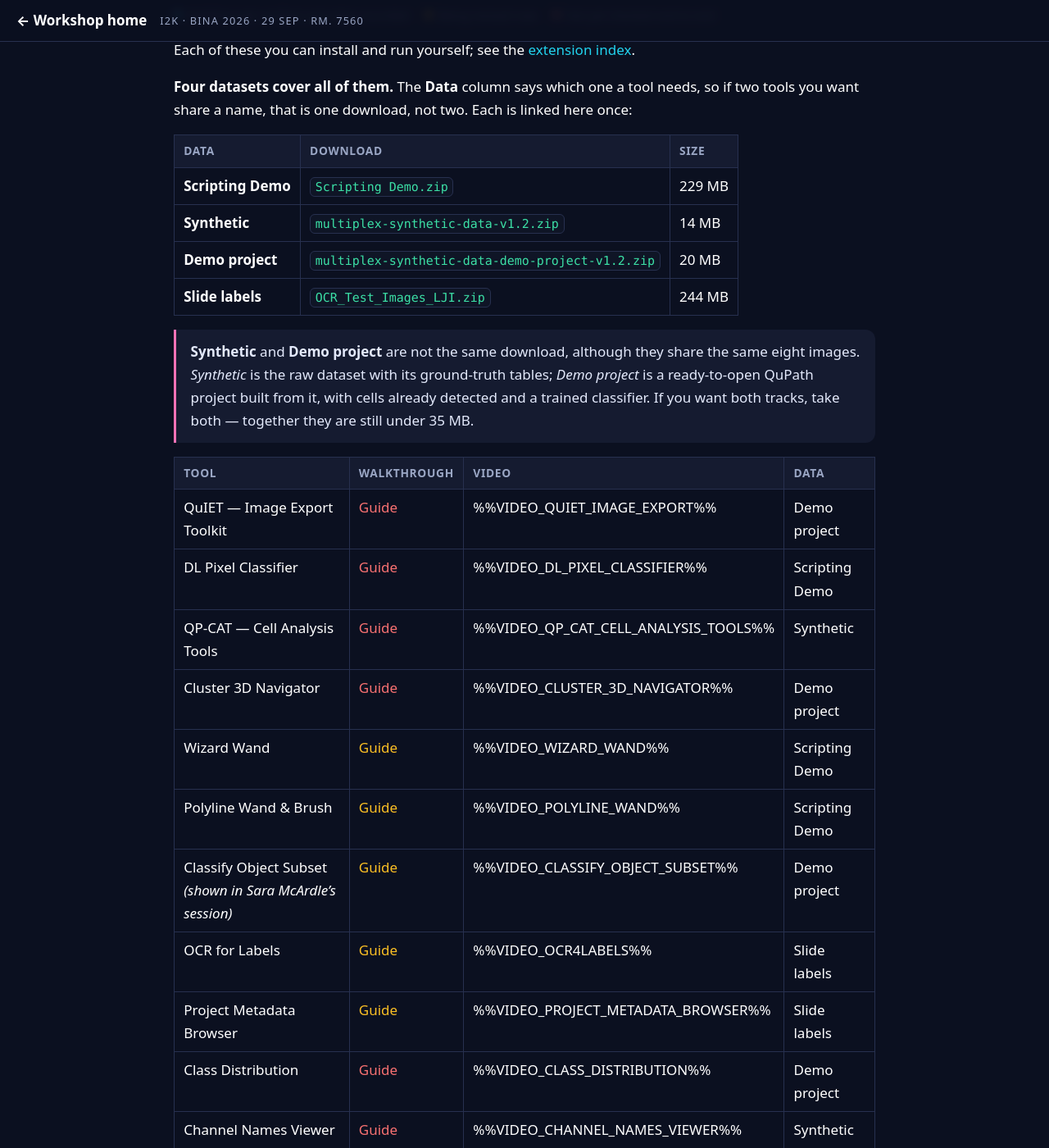
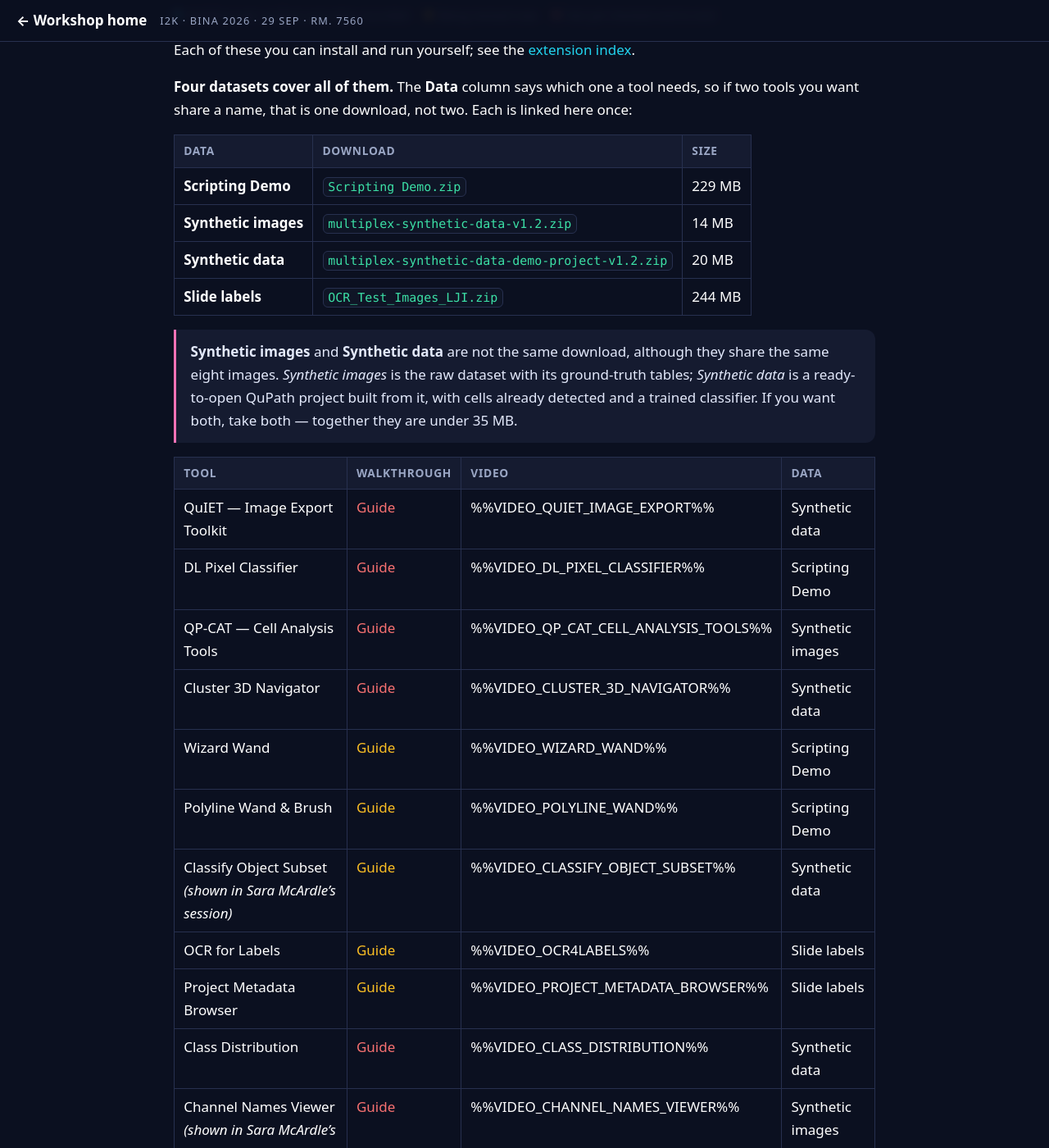
Before and after one commit to MichaelSNelson/BINA-I2K-2026-QuPath-Extensions, a Jekyll site: the page built from docs/walkthroughs.md, in a window 1280 px wide and 1400 px high, scrolled down 1463 px. Shown: the whole window at 82% size. Built offline with Jekyll 4.4.1, drawn with Linux system fonts in a browser that asks for light colours.

Commit message:
Rename the dataset labels so none of them look alike
'Demo project' and 'Scripting Demo' shared a word and were being mistaken
for each other. The project zip is now 'Synthetic data'.

That would have put it beside the raw 14 MB set, still labelled 'Synthetic',
so the raw one becomes 'Synthetic images'. The two now differ in the noun
rather than in a modifier, and neither contains 'Demo'.

Claude-Session: https://claude.ai/code/session_01KwiACUr5MacuDvqp74c96o

```diff
--- a/docs/walkthroughs.md
+++ b/docs/walkthroughs.md
@@ -66,28 +66,28 @@ tools you want share a name, that is one download, not two. Each is linked here
 | Data | Download | Size |
 |---|---|---|
 | **Scripting Demo** | [`Scripting Demo.zip`](https://drive.google.com/uc?export=download&id=1bWZtjZEtgqZnJOVBc91_Wk_HPgw8dmNY) | 229 MB |
-| **Synthetic** | [`multiplex-synthetic-data-v1.2.zip`](https://github.com/uw-loci/multiplex-synthetic-data/releases/download/v1.2/multiplex-synthetic-data-v1.2.zip) | 14 MB |
-| **Demo project** | [`multiplex-synthetic-data-demo-project-v1.2.zip`](https://github.com/uw-loci/multiplex-synthetic-data/releases/download/v1.2/multiplex-synthetic-data-demo-project-v1.2.zip) | 20 MB |
+| **Synthetic images** | [`multiplex-synthetic-data-v1.2.zip`](https://github.com/uw-loci/multiplex-synthetic-data/releases/download/v1.2/multiplex-synthetic-data-v1.2.zip) | 14 MB |
+| **Synthetic data** | [`multiplex-synthetic-data-demo-project-v1.2.zip`](https://github.com/uw-loci/multiplex-synthetic-data/releases/download/v1.2/multiplex-synthetic-data-demo-project-v1.2.zip) | 20 MB |
 | **Slide labels** | [`OCR_Test_Images_LJI.zip`](https://drive.google.com/uc?export=download&id=1HIAm8hbVkVQHNqJziyfBf3r1hYDjUaRS) | 244 MB |
 
-> **Synthetic** and **Demo project** are not the same download, although they share the same
-> eight images. *Synthetic* is the raw dataset with its ground-truth tables; *Demo project* is a
-> ready-to-open QuPath project built from it, with cells already detected and a trained
-> classifier. If you want both tracks, take both — together they are still under 35 MB.
+> **Synthetic images** and **Synthetic data** are not the same download, although they share
+> the same eight images. *Synthetic images* is the raw dataset with its ground-truth tables;
+> *Synthetic data* is a ready-to-open QuPath project built from it, with cells already detected
+> and a trained classifier. If you want both, take both — together they are under 35 MB.
 
 | Tool | Walkthrough | Video | Data |
 |---|---|---|---|
-| QuIET — Image Export Toolkit | [Guide](01-quiet-image-export.md){: .g-todo} | %%VIDEO_QUIET_IMAGE_EXPORT%% | Demo project |
+| QuIET — Image Export Toolkit | [Guide](01-quiet-image-export.md){: .g-todo} | %%VIDEO_QUIET_IMAGE_EXPORT%% | Synthetic data |
 | DL Pixel Classifier | [Guide](02-dl-pixel-classifier.md){: .g-todo} | %%VIDEO_DL_PIXEL_CLASSIFIER%% | Scripting Demo |
-| QP-CAT — Cell Analysis Tools | [Guide](03-qp-cat-cell-analysis-tools.md){: .g-todo} | %%VIDEO_QP_CAT_CELL_ANALYSIS_TOOLS%% | Synthetic |
-| Cluster 3D Navigator | [Guide](04-cluster-3d-navigator.md){: .g-todo} | %%VIDEO_CLUSTER_3D_NAVIGATOR%% | Demo project |
+| QP-CAT — Cell Analysis Tools | [Guide](03-qp-cat-cell-analysis-tools.md){: .g-todo} | %%VIDEO_QP_CAT_CELL_ANALYSIS_TOOLS%% | Synthetic images |
+| Cluster 3D Navigator | [Guide](04-cluster-3d-navigator.md){: .g-todo} | %%VIDEO_CLUSTER_3D_NAVIGATOR%% | Synthetic data |
 | Wizard Wand | [Guide](05-wizard-wand.md){: .g-wip} | %%VIDEO_WIZARD_WAND%% | Scripting Demo |
 | Polyline Wand & Brush | [Guide](06-polyline-wand.md){: .g-wip} | %%VIDEO_POLYLINE_WAND%% | Scripting Demo |
-| Classify Object Subset *(shown in Sara McArdle’s session)* | [Guide](07-classify-object-subset.md){: .g-wip} | %%VIDEO_CLASSIFY_OBJECT_SUBSET%% | Demo project |
+| Classify Object Subset *(shown in Sara McArdle’s session)* | [Guide](07-classify-object-subset.md){: .g-wip} | %%VIDEO_CLASSIFY_OBJECT_SUBSET%% | Synthetic data |
 | OCR for Labels | [Guide](08-ocr4labels.md){: .g-wip} | %%VIDEO_OCR4LABELS%% | Slide labels |
 | Project Metadata Browser | [Guide](09-project-metadata-browser.md){: .g-wip} | %%VIDEO_PROJECT_METADATA_BROWSER%% | Slide labels |
-| Class Distribution | [Guide](10-class-distribution.md){: .g-todo} | %%VIDEO_CLASS_DISTRIBUTION%% | Demo project |
-| Channel Names Viewer *(shown in Sara McArdle’s session)* | [Guide](11-channel-names-viewer.md){: .g-todo} | %%VIDEO_CHANNEL_NAMES_VIEWER%% | Synthetic |
+| Class Distribution | [Guide](10-class-distribution.md){: .g-todo} | %%VIDEO_CLASS_DISTRIBUTION%% | Synthetic data |
+| Channel Names Viewer *(shown in Sara McArdle’s session)* | [Guide](11-channel-names-viewer.md){: .g-todo} | %%VIDEO_CHANNEL_NAMES_VIEWER%% | Synthetic images |
 | Dialog Position Manager | [Guide](12-dialog-position-manager.md){: .g-todo} | %%VIDEO_DIALOG_POSITION_MANAGER%% | *none needed* |
 | Tiles to Pyramid | [Guide](13-tiles-to-pyramid.md){: .g-wip} | %%VIDEO_TILES_TO_PYRAMID%% | *not ready yet* |
 
```
